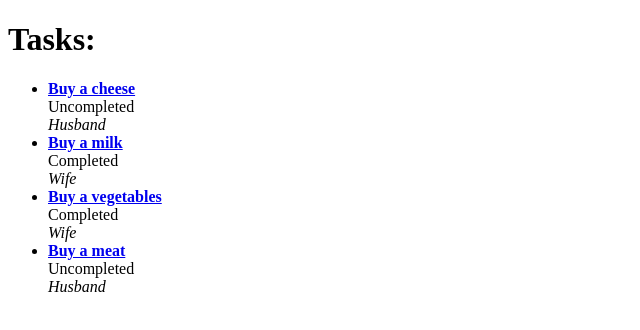
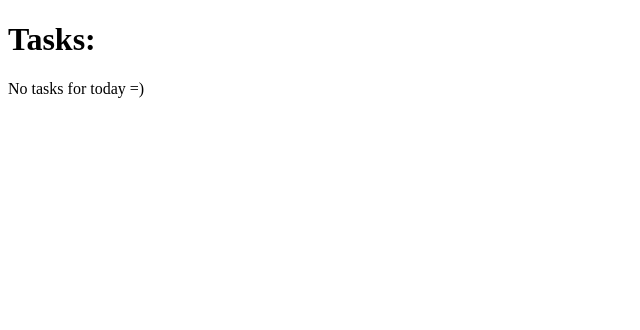
Before and after one commit to beardm4n/JS-Angular, an Angular app in the folder AngularToDoList/: page /tasks in a window 1280 px wide. Shown: the top 330 px of the page, without its empty margins (0-640 px from the left). Built offline with nearby package versions, Linux system fonts and the light colour scheme.

Commit message:
suffered data to the database

```diff
--- a/AngularToDoList/db.json
+++ b/AngularToDoList/db.json
@@ -1,19 +1,28 @@
 {
-  "posts": [
+  "tasks": [
     {
-      "id": 1,
-      "title": "json-server",
-      "author": "typicode"
+      "id": "1",
+      "title": "Buy a cheese",
+      "status": 1,
+      "buyer": 0
+    },
+    {
+      "id": "2",
+      "title": "Buy a milk",
+      "status": 0,
+      "buyer": 1
+    },
+    {
+      "id": "3",
+      "title": "Buy a vegetables",
+      "status": 0,
+      "buyer": 1
+    },
+    {
+      "id": "4",
+      "title": "Buy a meat",
+      "status": 1,
+      "buyer": 0
     }
-  ],
-  "comments": [
-    {
-      "id": 1,
-      "body": "some comment",
-      "postId": 1
-    }
-  ],
-  "profile": {
-    "name": "typicode"
-  }
+  ]
 }
--- a/AngularToDoList/src/app/tasks-container/tasks-container.component.ts
+++ b/AngularToDoList/src/app/tasks-container/tasks-container.component.ts
@@ -8,30 +8,7 @@ import {Task, TaskBuyers, TaskStatus} from "../task";
 export class TasksContainerComponent implements OnInit {
 
   private tasks: Task[] = [
-    {
-      id: '1',
-      title: 'Buy a cheese',
-      status: TaskStatus.Uncompleted,
-      buyer: TaskBuyers.husband,
-    },
-    {
-      id: '2',
-      title: 'Buy a milk',
-      status: TaskStatus.Completed,
-      buyer: TaskBuyers.wife,
-    },
-    {
-      id: '3',
-      title: 'Buy a vegetables',
-      status: TaskStatus.Completed,
-      buyer: TaskBuyers.wife,
-    },
-    {
-      id: '4',
-      title: 'Buy a meat',
-      status: TaskStatus.Uncompleted,
-      buyer: TaskBuyers.husband,
-    },
+
   ];
 
   constructor() { }
```
